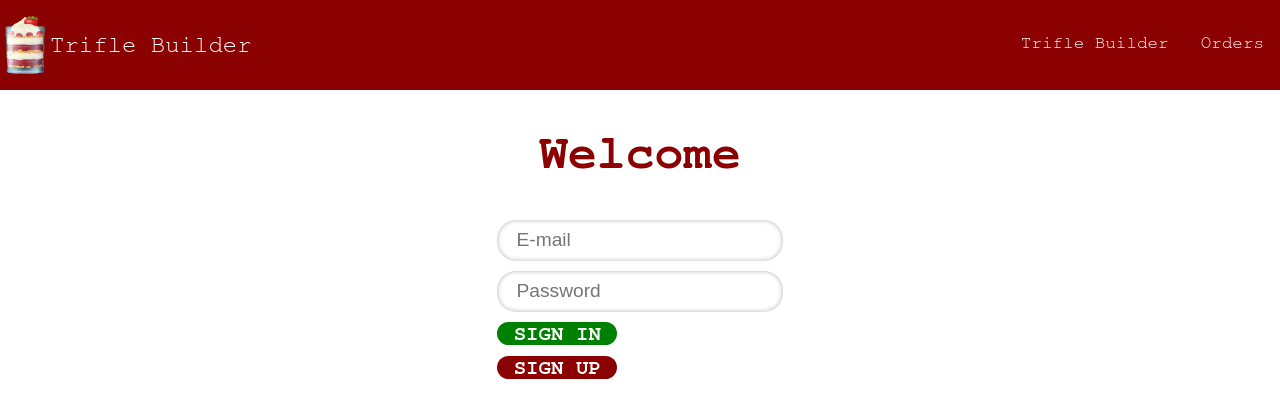
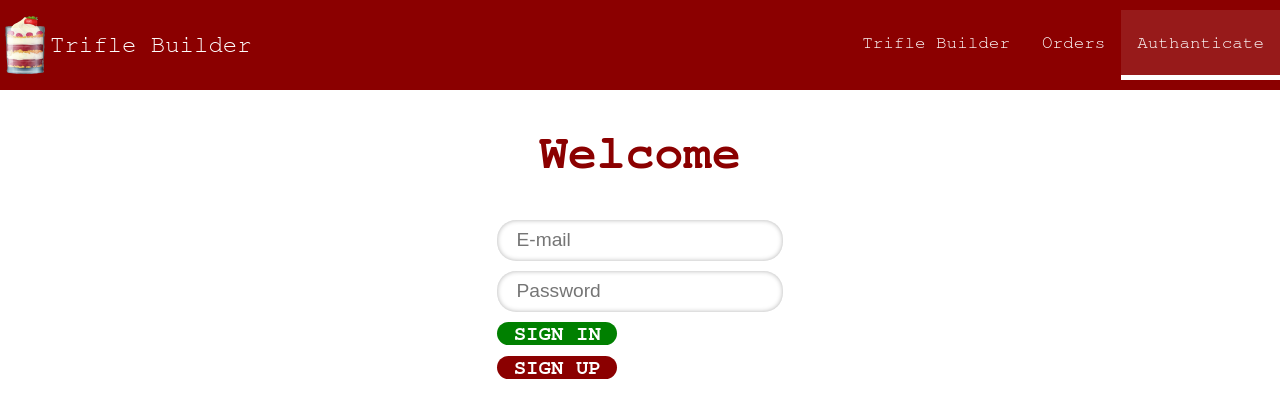
Before and after one commit to TursunbaevaAyana/trifle-builder, a React (Create React App) app: page /auth in a window 1280 px wide. Shown: the top 418 px of the page. Built offline with nearby package versions, Linux system fonts and the light colour scheme; a web font is replaced by a local one.

Commit message:
Minor fixes

```diff
--- a/src/components/UI/Nav/Nav.js
+++ b/src/components/UI/Nav/Nav.js
@@ -6,5 +6,6 @@ export default () => (
   <ul className={classes.Nav}>
     <NavItem url="/builder">Trifle Builder</NavItem>
     <NavItem url="/orders">Orders</NavItem>
+    <NavItem url="/auth">Authanticate</NavItem>
   </ul>
 );
--- a/src/store/actions/auth.js
+++ b/src/store/actions/auth.js
@@ -17,6 +17,6 @@ const key = "AIzaSyCSdxi9dcNkNzF7oOjNTzTAqXAkP3g0DJo";
 const signInUrl = "https://identitytoolkit.googleapis.com/v1/accounts:signInWithPassword?key=" + key;
 const signUpUrl = "https://identitytoolkit.googleapis.com/v1/accounts:signUp?key=" + key ;
 export const auth = (dispatch, method, email, password) => axios
-  .post(method === "signin" ? signInUrl : signUpUrl, { email, password })
+  .post(method === "signin" ? signInUrl : signUpUrl, { email, password, returnSecureToke: true })
   .then(({ data }) => success(dispatch, data))
   .catch(error => fail(dispatch, error));
```
